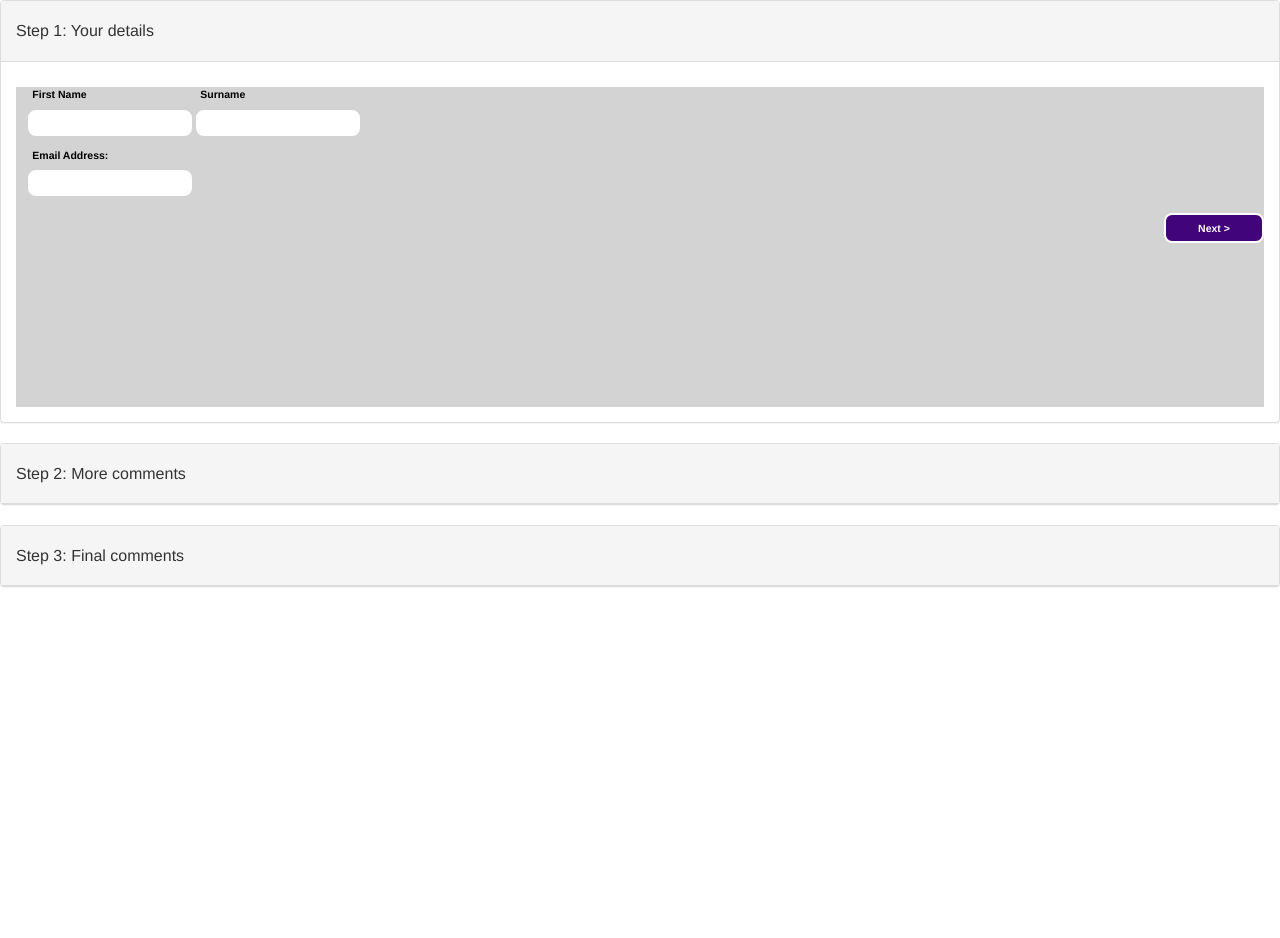
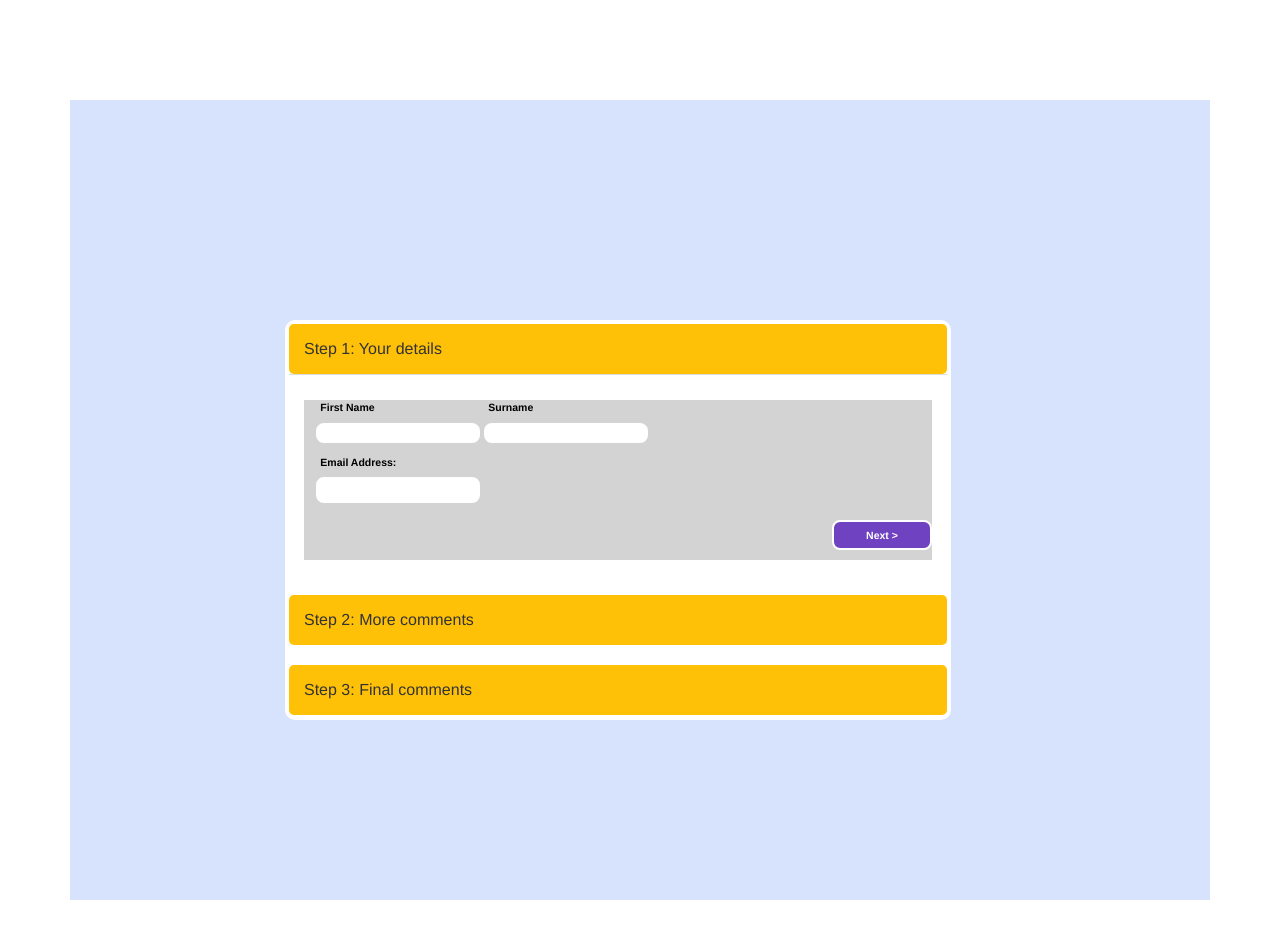
Before and after one commit to maurice-35/client-form, a React (Create React App) app in the folder client/: page / in a window 1280 px wide. Shown: the top 938 px of the page. Before the commit the page ends 800 px from the top, so only its background shows below. Built offline with nearby package versions, Linux system fonts and the light colour scheme; no server answers.

Commit message:
update App.js and styling

```diff
--- a/client/src/App.js
+++ b/client/src/App.js
@@ -26,11 +26,12 @@ const App = () => {
 
   return (
     <section>
+      <div className="container"><br />
+        <div className="content">
           <div className="panel-group" id="accordion">
-        <div className="panel panel-default">
             <div className="panel-heading">
               <h4 className="panel-title">
-              <a data-toggle="collapse" data-parent="#accordion" href="#collapse1">
+                <a data-toggle="collapse" data-parent="#accordion" href="#collapse1" >
                   Step 1: Your details</a>
               </h4>
             </div>
@@ -57,8 +58,7 @@ const App = () => {
               </div>
             </div>
           </div>
-      </div>
-      <div className="panel panel-default">
+          <div className="panel-group" id="accordion">
             <div className="panel-heading">
               <h4 className="panel-title">
                 <a data-toggle="collapse" data-parent="#accordion" href="#collapse2">
@@ -72,9 +72,13 @@ const App = () => {
                     <label className="label label-fname" for="fname">Telephone Number</label>
                     <input className="input input-fname" type="text" id="fname" name="fname" />
                   </div>
-              <div>
-                <label className="label label-sname" for="sname">Gender</label>
-                <input className="input input-sname" type="text" id="sname" name="sname" />
+                  <div className="names">
+                    <select name="gender" id="gender">
+                      <option value="male">Select Gender</option>
+                      <option value="female">Male</option>
+                      <option value="female">Female</option>
+                      <option value="female">Others</option>
+                    </select>
                   </div>
                 </div>
                 <div className="date">
@@ -92,7 +96,7 @@ const App = () => {
               </div>
             </div>
           </div>
-      <div className="panel panel-default">
+          <div className="panel-group" id="accordion">
             <div className="panel-heading">
               <h4 className="panel-title">
                 <a data-toggle="collapse" data-parent="#accordion" href="#collapse3">
@@ -109,7 +113,8 @@ const App = () => {
                   <div className="next">
                     <label className="label label-next" for="next">Next {'>'} </label>
                   </div>
-
+                </div>
+              </div>
               </div>
             </div>
           </div>
--- a/client/src/style/index.css
+++ b/client/src/style/index.css
@@ -1,27 +1,59 @@
+*{
+	box-sizing: border-box;
+	margin: 0;
+	padding: 0;
+}
+
+body {
+position: relative;
+}
 
 .container {
-	height: 80vh;
-	width: 100wv;
+	height: 100vh;
+	width: 100vw;
 	background-color: rgba(170, 193, 250, 0.467);
-	margin-top: 5rem;
-	padding-top: 10rem;
+	margin-top: 10rem;
+	margin-bottom: 10rem;
+}
+
+div.content {
+	display: flex;
+	flex-direction:column;
+	width: 60%;
+	height: 50%;
+	margin-top: 20rem;
+	margin-left: 20rem;
+	border: 4px solid #fff;
+	border-radius: 10px;
+	background-color: #fff;
+
+}
+
+div.panel-heading {
+	display: flex;
+	align-items: center;
+	width: 100%;
+	height: 5rem;
+	border-radius: 5px;
+	background-color: #ffc107;
 }
 
 div.details {
 	background-color: lightgray;
-	height: 40vh;
+	height: 16rem;
+	width: 100%;
+	padding: 0;
+	margin: 0;
 }
 input#fname.input.input-fname {
 	display: flex;
 	width: 12em;
-	padding: 3px;
 	border: 2px solid;
 	border-color: lightgray;
 	border-radius: 10px;
 }
 input#sname.input.input-sname {
 	width: 12em;
-	padding: 3px;
 	border: 2px solid;
 	border-color: lightgray;
 	border-radius: 10px;
@@ -29,12 +61,20 @@ input#sname.input.input-sname {
 
 input#fcomment.comment-comment {
 	display: flex;
-	width: 35em;
-	height: 20rem;
-	padding: 3px;
+	width: 20em;
+	height: 12rem;
 	border: 2px solid;
 	border-color: lightgray;
 	border-radius: 10px;
+}
+
+select#gender {
+	display: flex;
+	width: 10em;
+	border: 2px solid;
+	border-color: lightgray;
+	border-radius: 10px;
+	margin-top: 1rem;
 }
 
 .label.label.label-fname {
@@ -48,12 +88,16 @@ label.label {
 	color: black;
 }
 
+a.collapsed {
+	color: #fff;
+}
+
 .label.label.label-next {
 	display: flex;
 	float: right;
 	justify-content: center;
 	align-items: center;
-	background-color: rgb(65, 4, 122);
+	background-color: #6f42c1;
 	color: #fff;
 	border: 2px solid;
 	padding: 3px;
@@ -90,11 +134,3 @@ input#date.input {
 	margin: 1rem;
 
 }
-
-div.panel-heading {
-	display: flex;
-	align-items: center;
-	width: 100%;
-	height: 6rem;
-	background-color: hsl(45deg 100% 51%);
-}
```
Lines whose indentation alone changed are shown as unchanged.
